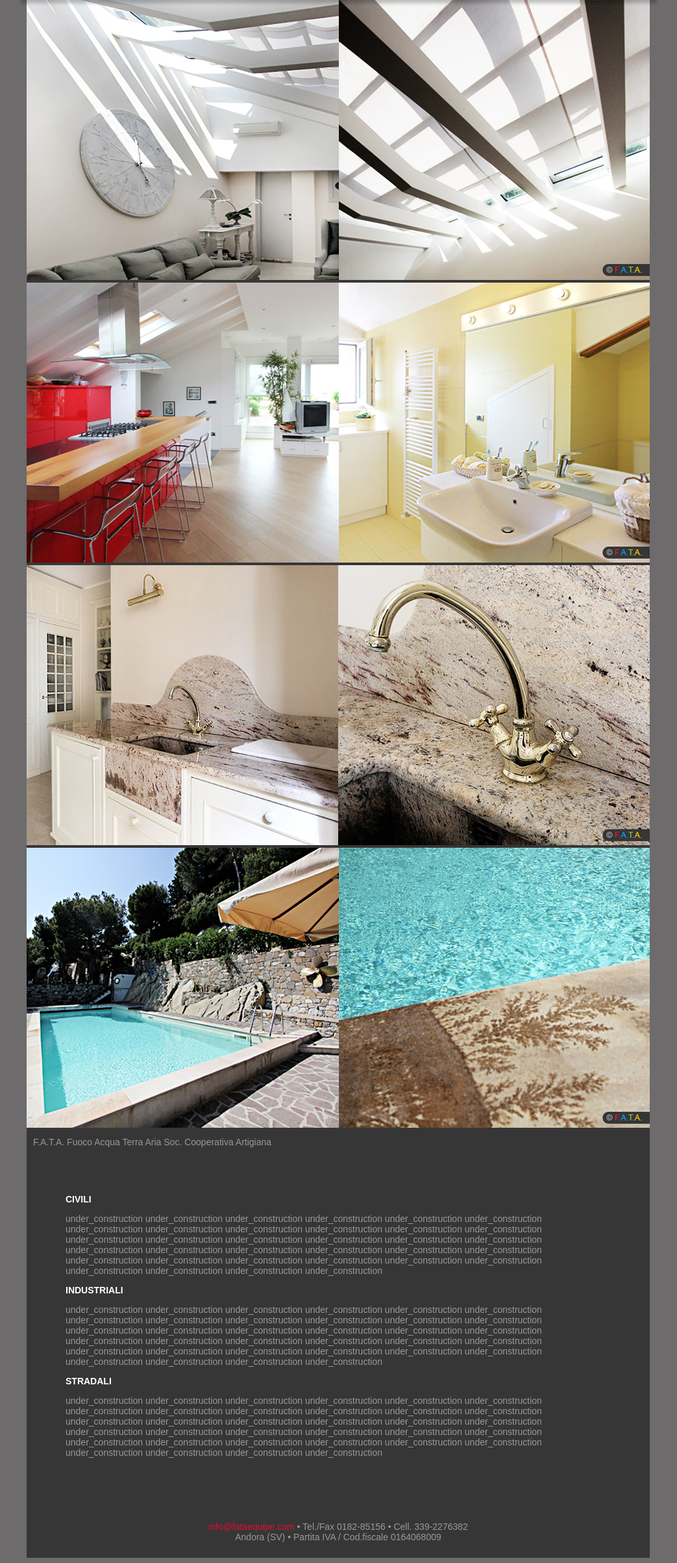
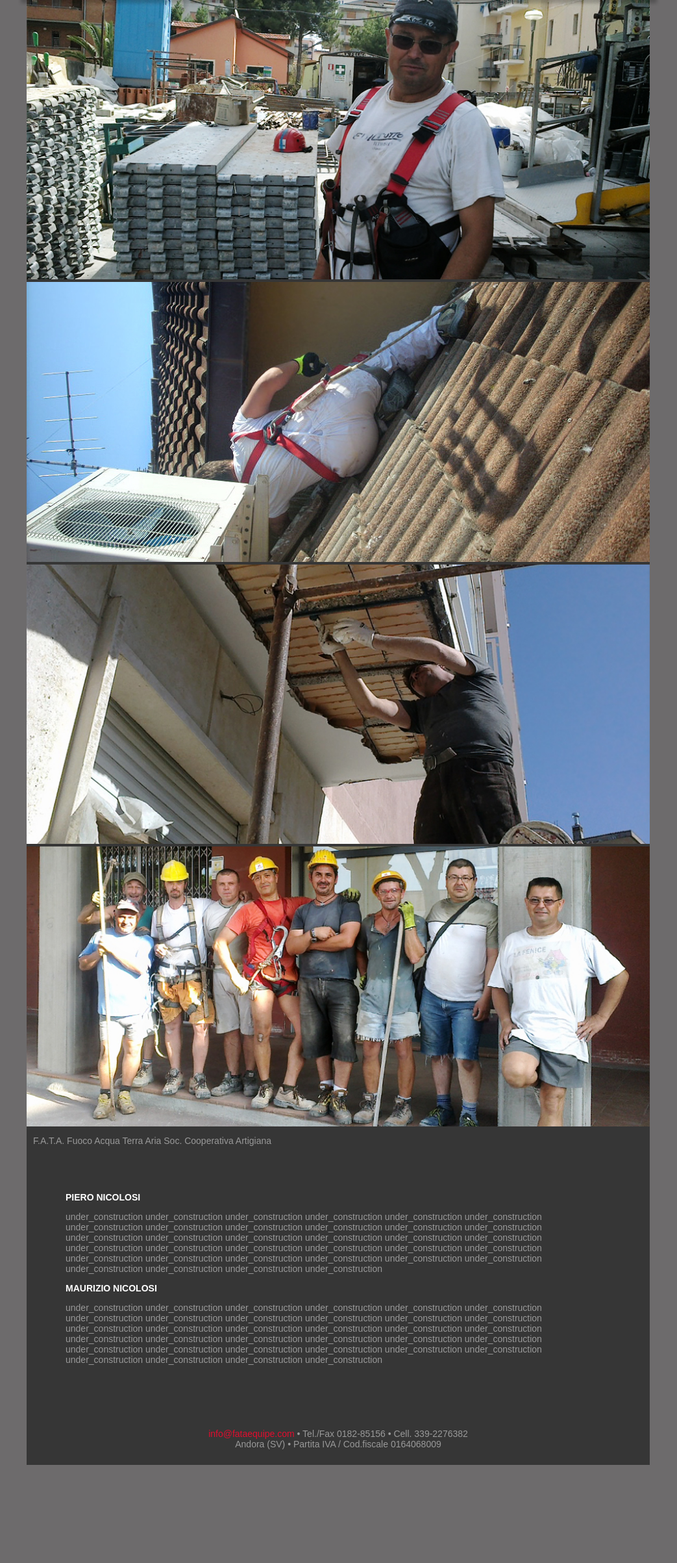
Before and after one commit to AvalZ/FATA, a PHP site: page /staff.php in a window 1280 px wide. Shown: the part 154-2560 px from the top of the page at 65% size, without its empty margins (119-1162 px from the left). After the commit the page ends 2409 px from the top, so only its background shows below. Run offline with PHP 8.4, Linux system fonts and the light colour scheme; some libraries are stand-ins or nearby versions.

Commit message:
Fixed equipe.php + staff.php

```diff
--- a/equipe.php
+++ b/equipe.php
@@ -2,7 +2,7 @@
 <html>
     <head>
         <meta http-equiv="Content-Type" content="text/html; charset=utf-8" />
-        <title>FATA - Società Cooperativa</title>
+        <title>Equipe</title>
 
         <link rel="shortcut icon" href="favicon.ico"/>
 
@@ -31,7 +31,6 @@
                 <img src="img/equipe/05.jpg" alt="slider" />
                 <img src="img/equipe/06.jpg" alt="slider" />
 
-
                 <!-- Pager -->
 
                 <div class="cycle-pager"></div>
@@ -45,7 +44,7 @@
             <div id = "images">
 
 
-                <div id = "1-1"><div class = "title"><img class="logo" src="img/minilogo.png" /><p>Staff</p></div><img class = "fading" src = "img/equipe/Staff.jpg" /></div>
+                <div id = "1-1"><a href="staff.php"><div class = "title"><img class="logo" src="img/minilogo.png" /><p>Staff</p></div><img class = "fading" src = "img/equipe/Staff.jpg" /></a></div>
                 <div id = "1-2"><div class = "title"><img class="logo" src="img/minilogo.png" /><p>Ufficio</p></div><img  class = "fading" src = "img/equipe/Ufficio.jpg" /></div>
                 <div id = "1-3"><div class = "title"><img class="logo" src="img/minilogo.png" /><p>Andora (SV)</p></div><img class = "fading"  src = "img/equipe/Andora.jpg" /></div>
             </div>
--- a/staff.php
+++ b/staff.php
@@ -2,7 +2,7 @@
 <html>
     <head>
         <meta http-equiv="Content-Type" content="text/html; charset=utf-8" />
-        <title>FATA - Società Cooperativa</title>
+        <title>Staff</title>
 
         <meta name="description" content="La cooperativa è formata da artigiani specializzati i quali offrono piena professionalità per i servizi proposti dalla società.">
 
@@ -35,10 +35,10 @@
                  data-cycle-auto-height="0"
                  >
                 <!-- Elenco immagini -->
-                <img src="img/slider1.jpg" alt="slider" />
-                <img src="img/slider2.jpg" alt="slider" />
-                <img src="img/slider3.jpg" alt="slider" />
-                <img src="img/slider4.jpg" alt="slider" />
+                <img src="img/equipe/Staff/01.jpg" alt="slider" />
+                <img src="img/equipe/Staff/02.jpg" alt="slider" />
+                <img src="img/equipe/Staff/03.jpg" alt="slider" />
+                <img src="img/equipe/Staff/04.jpg" alt="slider" />
 
 
                 <!-- Pager -->
@@ -49,11 +49,9 @@
             <!-- END slider -->
 
             <div id="description">
-                <h2>Civili</h2>
+                <h2>Piero Nicolosi</h2>
                 <p>under_construction under_construction under_construction under_construction under_construction under_construction under_construction under_construction under_construction under_construction under_construction under_construction under_construction under_construction under_construction under_construction under_construction under_construction under_construction under_construction under_construction under_construction under_construction under_construction under_construction under_construction under_construction under_construction under_construction under_construction under_construction under_construction under_construction under_construction</p>
-                <h2>Industriali</h2>
-                <p>under_construction under_construction under_construction under_construction under_construction under_construction under_construction under_construction under_construction under_construction under_construction under_construction under_construction under_construction under_construction under_construction under_construction under_construction under_construction under_construction under_construction under_construction under_construction under_construction under_construction under_construction under_construction under_construction under_construction under_construction under_construction under_construction under_construction under_construction</p>
-                <h2>Stradali</h2>
+                <h2>Maurizio Nicolosi</h2>
                 <p>under_construction under_construction under_construction under_construction under_construction under_construction under_construction under_construction under_construction under_construction under_construction under_construction under_construction under_construction under_construction under_construction under_construction under_construction under_construction under_construction under_construction under_construction under_construction under_construction under_construction under_construction under_construction under_construction under_construction under_construction under_construction under_construction under_construction under_construction</p>
                 <div class = "fitHeight"></div>
             </div>
```
Also changed, not shown: img/equipe/Andora.jpg, img/equipe/Materiale/01.jpg (deleted), img/equipe/Materiale/02.jpg (deleted), img/equipe/Materiale/03.jpg (deleted), img/equipe/Materiale/04.jpg (deleted), img/equipe/Materiale/Andora.jpg (deleted), img/equipe/Staff/01.jpg, img/equipe/Staff/02.jpg, img/equipe/Staff/03.jpg, img/equipe/Staff/04.jpg.
